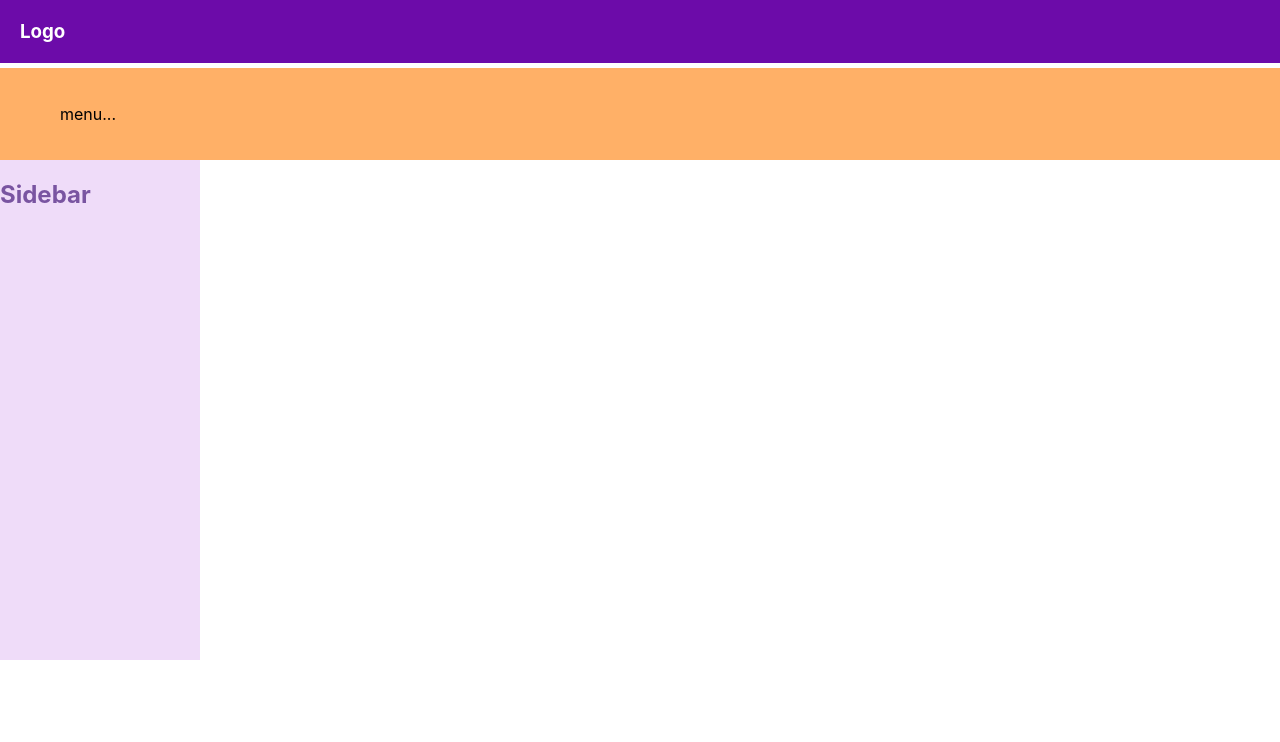
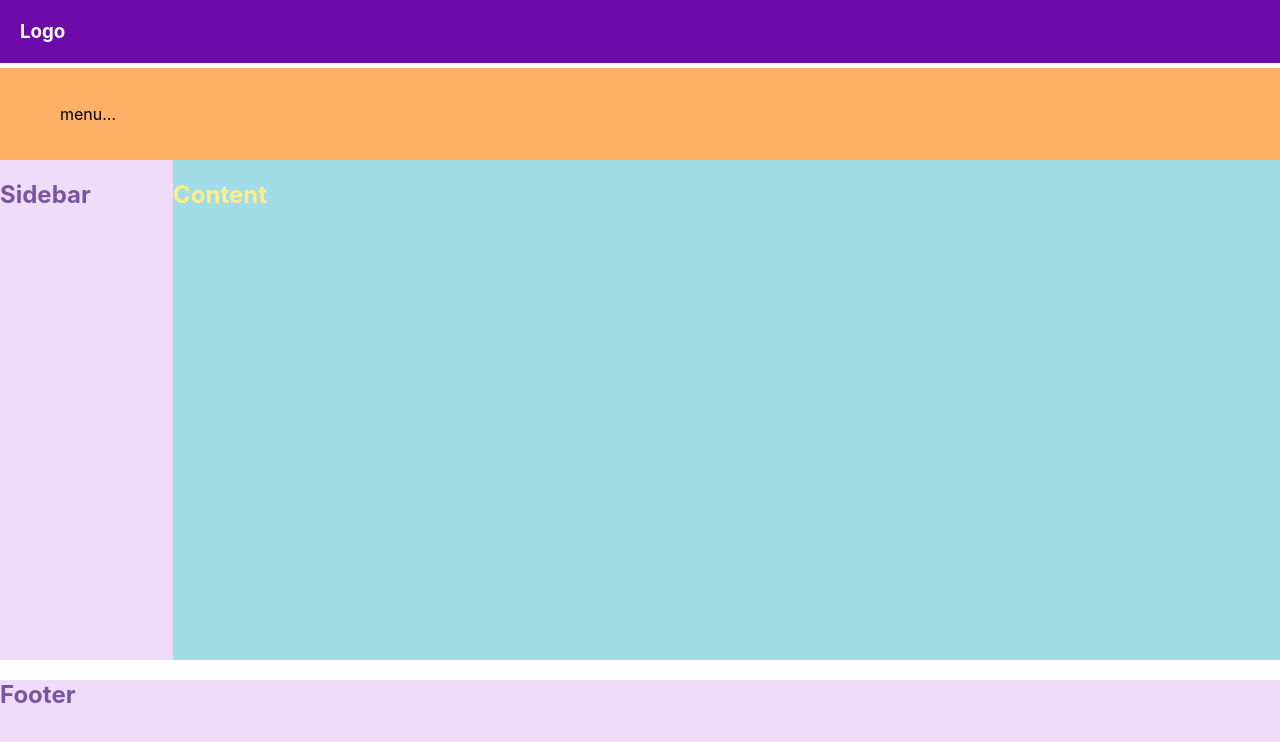
Before and after one commit to kevin4bmael/react-tutorial-1sem2023, a JavaScript app: page / in a window 1280 px wide. Shown: the top 742 px of the page. Built offline with nearby package versions, Linux system fonts and the light colour scheme; the HTML template or start-up script is replaced by a standard one.

Commit message:
add content, footer

```diff
--- a/src/App.js
+++ b/src/App.js
@@ -3,6 +3,8 @@
 import Header from './components/Header'
 import MainMenu from './components/MainMenu'
 import Sidebar from './components/Sidebar'
+import Footer from './components/Footer'
+import Content from './components/Content'
 
 const App = () => {
   return (
@@ -13,9 +15,9 @@
         display: 'flex',
       }}>
         <Sidebar />
-        {/* <Content /> */}
+          <Content />
       </Box>
-      {/* <Footer /> */}
+      <Footer />
     </>
   )
 }
--- /dev/null
+++ b/src/components/Content.js
@@ -0,0 +1,16 @@
+import Box from '@mui/material/Box'
+
+const Content = () => {
+    return (
+        <Box sx={{
+            color: '#FFED86',
+            background: "#A2DCE7",
+            width: '100%',
+
+        }}>
+            <h2>Content</h2>
+        </Box>
+    )
+}
+
+export default Content
--- /dev/null
+++ b/src/components/Footer.js
@@ -0,0 +1,16 @@
+import Box from '@mui/material/Box'
+
+const Footer = () => {
+    return (
+        <Box sx={{
+            color: '#7954A1',
+            background: "#EFDCF9",
+            width: '100%',
+            height: 500
+        }}>
+            <h2>Footer</h2>
+        </Box>
+    )
+}
+
+export default Footer
```
